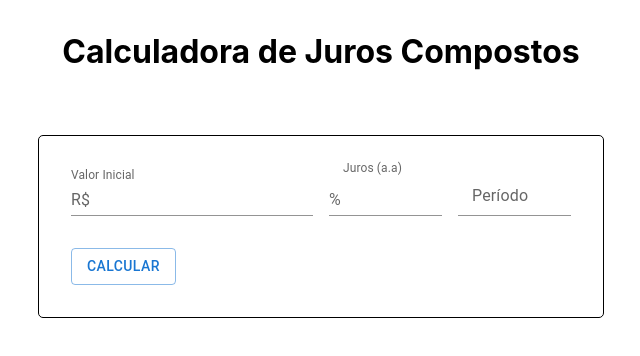
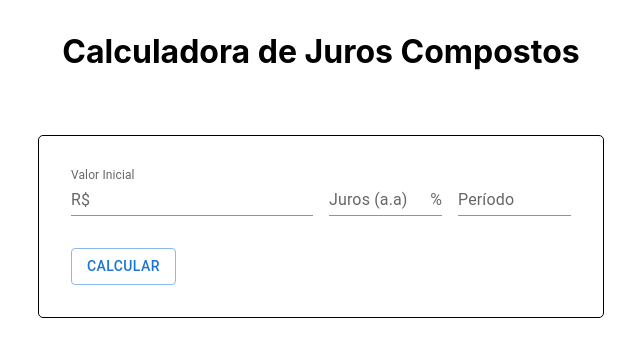
Before and after one commit to TaisaBraga/Calcule_juros_compostos, a React (Create React App) app: page / in a window 1280 px wide. Shown: the top 356 px of the page, without its empty margins (319-959 px from the left). Built offline with nearby package versions, Linux system fonts and the light colour scheme.

Commit message:
Style the monetary input

```diff
--- a/src/components/pages/index.tsx
+++ b/src/components/pages/index.tsx
@@ -5,16 +5,11 @@ import InputLabel from "@mui/material/InputLabel";
 import Input from "@mui/material/Input";
 import InputAdornment from "@mui/material/InputAdornment";
 import Button from "@mui/material/Button";
-import {
-  Dialog,
-  DialogActions,
-  DialogContentText,
-  Grid,
-} from "@mui/material";
+import { Dialog, DialogActions, DialogContentText, Grid } from "@mui/material";
 
 interface StateValuesInformation {
   inicialCapital: string;
-  fees: number;
+  fees: string;
   time: number;
 }
 
@@ -34,6 +29,14 @@ const CalculatorPage = () => {
 
     setValues({ ...values, inicialCapital: v });
   };
+  const maskCurrencyToFee = (e) => {
+    let f = e.target.value.replace(/\D/g, "");
+    f = (Number(f) / 10 ** 2).toFixed(2) + "";
+    f = f.replace(".", ",");
+    f = f.replace(/\d(?=(\d{3})+\,)/g, "$&.");
+
+    setValues({ ...values, fees: f });
+  };
   const handleClose = () => {
     setOpen(false);
   };
@@ -42,8 +45,11 @@ const CalculatorPage = () => {
     let inicialCapital = Number(
       values.inicialCapital.replace(".", "").replace(",", ".")
     );
+    let fees = Number(
+      values.fees.replace(".", "").replace(",", ".")
+    );
     let totalAmount: number = 0;
-    totalAmount = inicialCapital * (1 + values.fees / 100) ** values.time;
+    totalAmount = inicialCapital * (1 + fees / 100) ** values.time;
     const result = totalAmount.toLocaleString("pt-BR", {
       style: "currency",
       currency: "BRL",
@@ -69,33 +75,28 @@ const CalculatorPage = () => {
           </FormControl>
         </Grid>
         <Grid item xs={12} sm={12} md={3} lg={3} xl={3}>
-          <FormControl fullWidth variant="outlined">
-            <InputLabel htmlFor="standard-adornment-fees">
-              Juros (a.a)
-            </InputLabel>
+          <FormControl fullWidth variant="standard">
+            <InputLabel htmlFor="fees">Juros (a.a)</InputLabel>
             <Input
-              id="standard-adornment-fees"
               name="fees"
-              value={Number(values.fees) || undefined}
-              startAdornment={
-                <InputAdornment position="start">%</InputAdornment>
+              placeholder="Digite a taxa de juros anual"
+              value={values.fees || ""}
+              endAdornment={
+                <InputAdornment position="end">%</InputAdornment>
               }
-              type="number"
-              onChange={(e) => {
-                setValues({ ...values, fees: Number(e.target.value) });
-              }}
+              onChange={maskCurrencyToFee}
             />
           </FormControl>
         </Grid>
 
         <Grid item xs={12} sm={12} md={3} lg={3} xl={3}>
-          <FormControl fullWidth variant="outlined">
+          <FormControl fullWidth variant="standard">
             <InputLabel htmlFor="standard-adornment-time">Período</InputLabel>
             <Input
               id="standard-adornment-time"
               name="time"
               value={values.time || undefined}
-              placeholder="Digite o período em meses"
+              placeholder="Digite o período em anos"
               type="number"
               onChange={(e) => {
                 setValues({ ...values, time: Number(e.target.value) });
@@ -122,13 +123,13 @@ const CalculatorPage = () => {
               fontSize: "20px",
             }}
           >
-            <DialogContentText sx={{lineHeight:"30px"}}>O valor total é: </DialogContentText>{" "}
+            <DialogContentText sx={{ lineHeight: "30px" }}>
+              O valor total é:{" "}
+            </DialogContentText>{" "}
             {displayText}
           </DialogContentText>
           <DialogActions>
-            <Button onClick={handleClose} >
-              X
-            </Button>
+            <Button onClick={handleClose}>X</Button>
           </DialogActions>
         </Dialog>
       )}
```
